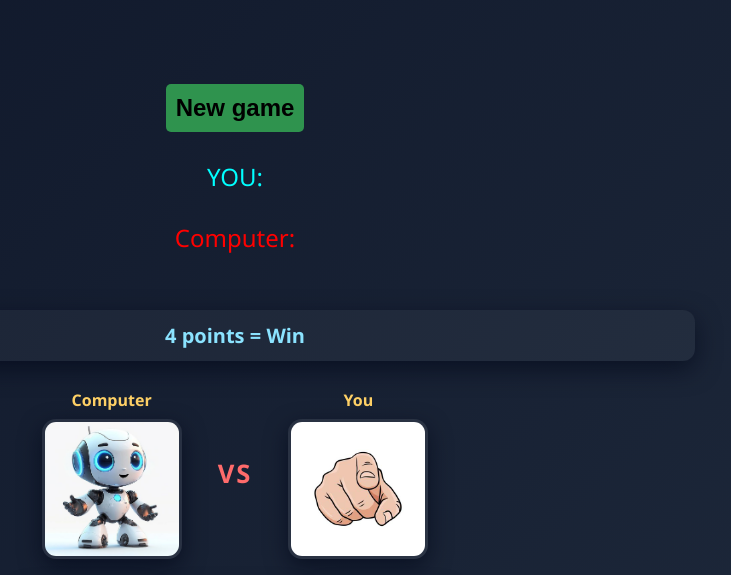
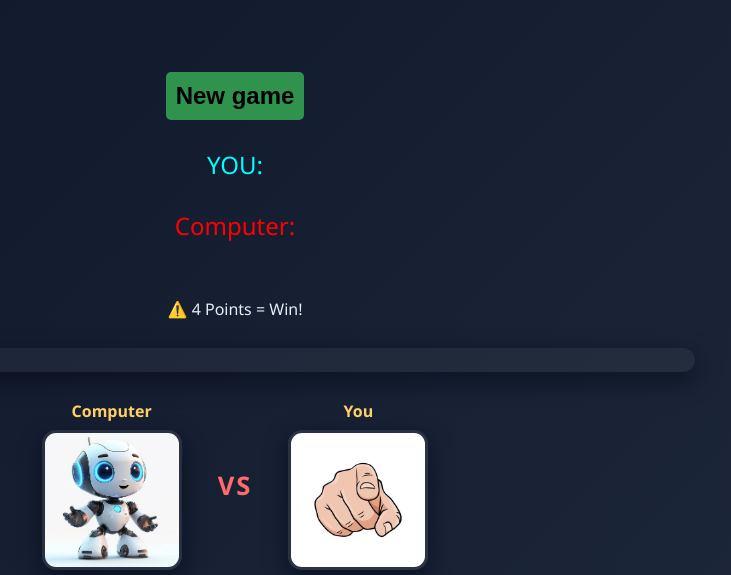
Before and after one commit to ahmedakram25/rock-paper-scissors-game, a plain HTML site: page index.html in a window 1280 px wide. Shown: the top 575 px of the page, without its empty margins (405-1136 px from the left). Drawn offline with Linux system fonts and the light colour scheme.

Commit message:
Update index.html

```diff
--- a/index.html
+++ b/index.html
@@ -14,7 +14,8 @@
     <p id="computerScore">Computer:</p>
     <p id="finalResult"></p>
     <!-- 1) Result -->
-    <p id="reslt" class="result">4 points = Win</p>
+    <p>⚠️ 4 Points = Win!</p>
+    <p id="result" class="result"></p>
 
     <!-- 2) Computer vs User (row) -->
     <section class="battle">
```
